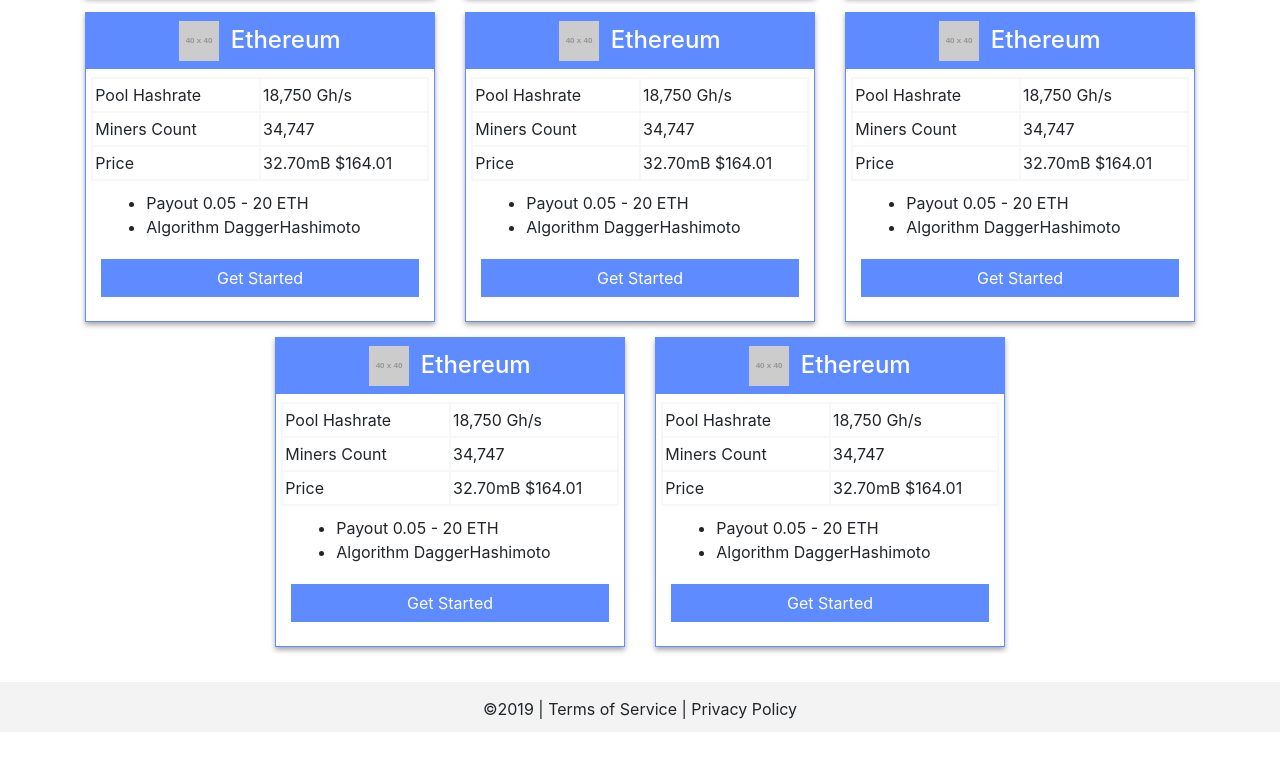
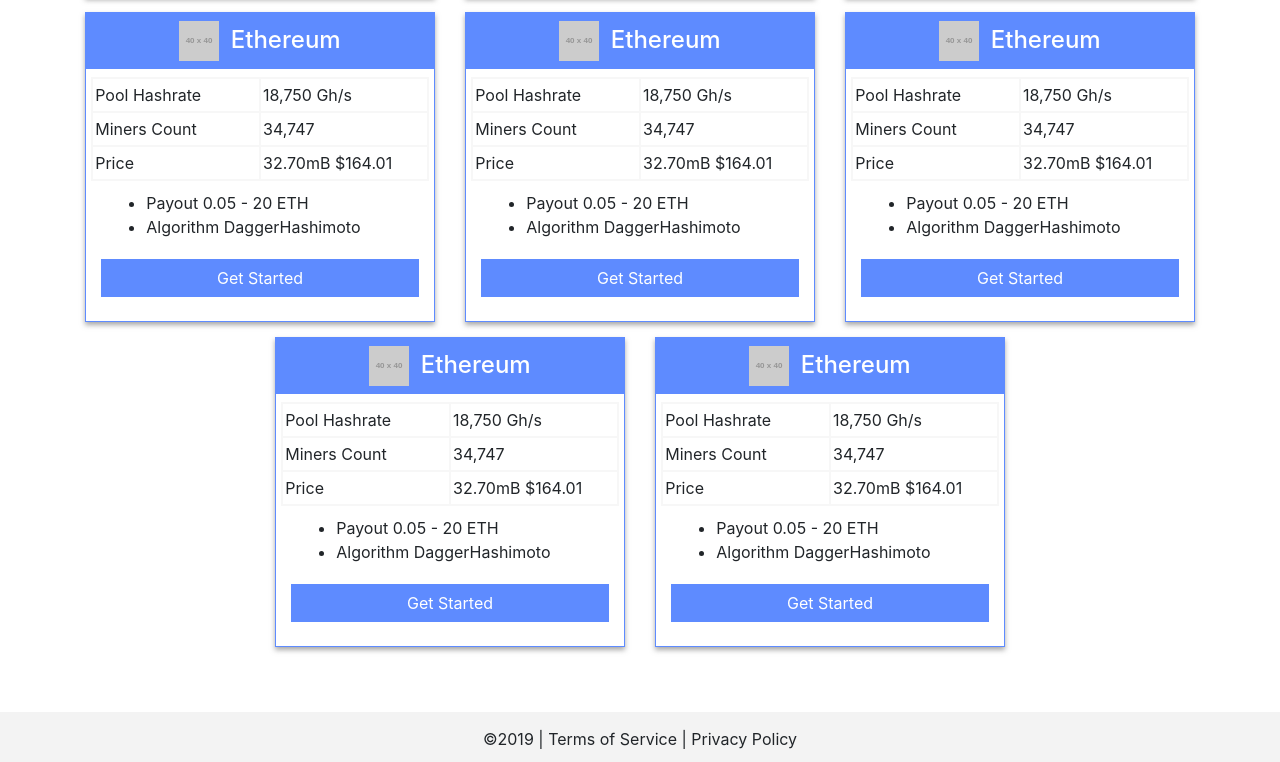
Before and after one commit to Ethannnrogers/crypto-boxes, a plain HTML site: page index.html in a window 1280 px wide. Shown: the part 441-1203 px from the top of the page. Before the commit the page ends 1173 px from the top, so only its background shows below. Drawn offline with nearby package versions, Linux system fonts and the light colour scheme; placeholder pictures from the web are drawn by us.

Commit message:
fixed footer again

```diff
--- a/index.html
+++ b/index.html
@@ -318,7 +318,7 @@
     <div id="filler"></div>
 
     <!-- Footer -->
-    <footer>
+    <footer class="footer">
         <div class="container">
             <div class="row">
                 <div class="col text-center">&copy;2019 | <a href="#">Terms of Service</a> | <a href="#">Privacy Policy</a></div>
--- a/style/style.css
+++ b/style/style.css
@@ -3,6 +3,12 @@
     padding: 0;
     width: 100%;
     height: 100%;
+
+}
+
+html {
+    min-height: 100vh;
+    position: relative;
 }
 
 
@@ -20,6 +26,7 @@
 #boxes {
     height: auto;
     width: auto;
+    margin-bottom: 100px;
 }
 
 .box {
@@ -90,12 +97,12 @@
 /* ======= Footer ======= */
 
 footer {
+    position: absolute;
+    bottom: 0;
+    left: 0;
     height: 50px;
     width: 100%;
     background-color: rgb(243, 243, 243);
-    margin-top: 20px;
-    position: relative;
-    bottom: 0;
 }
 
 footer .col {
```
